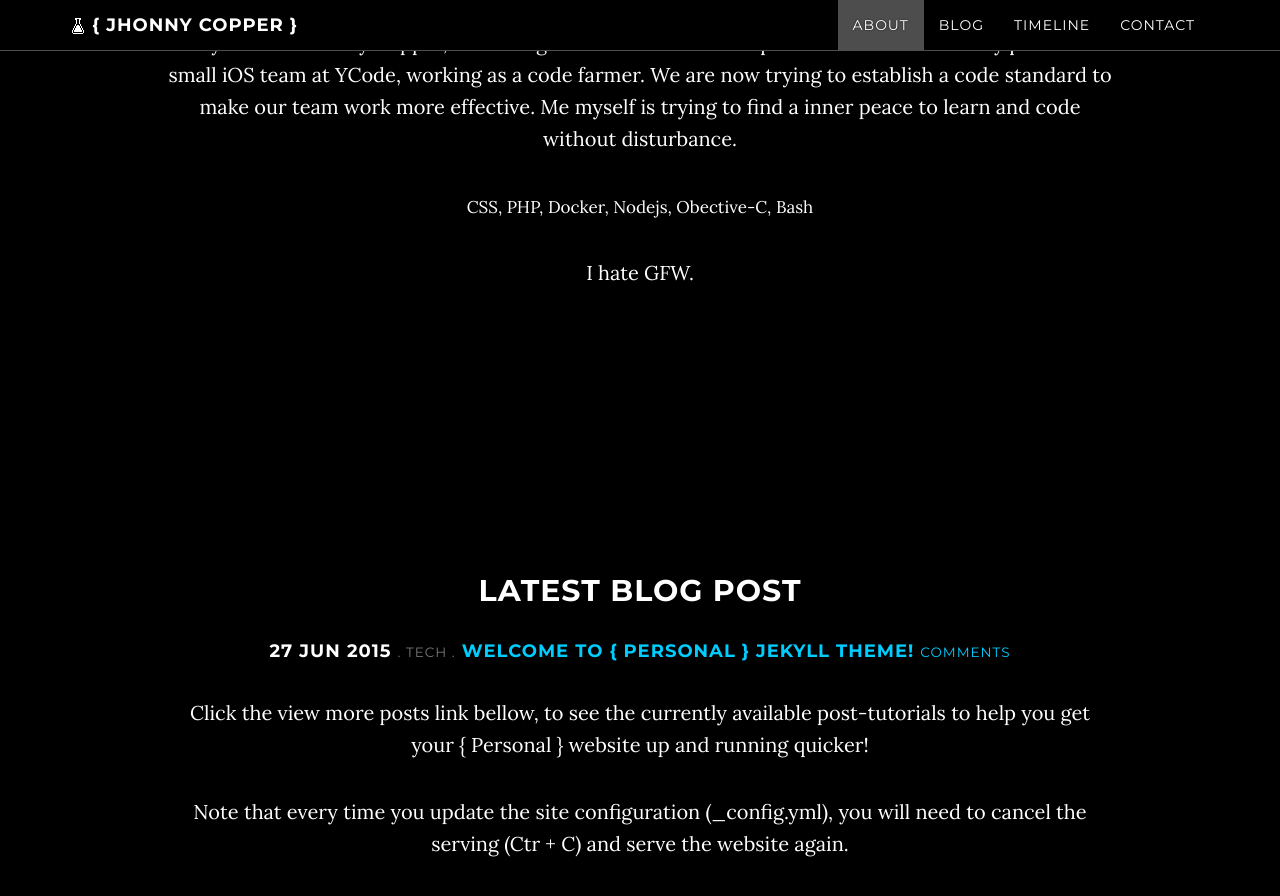
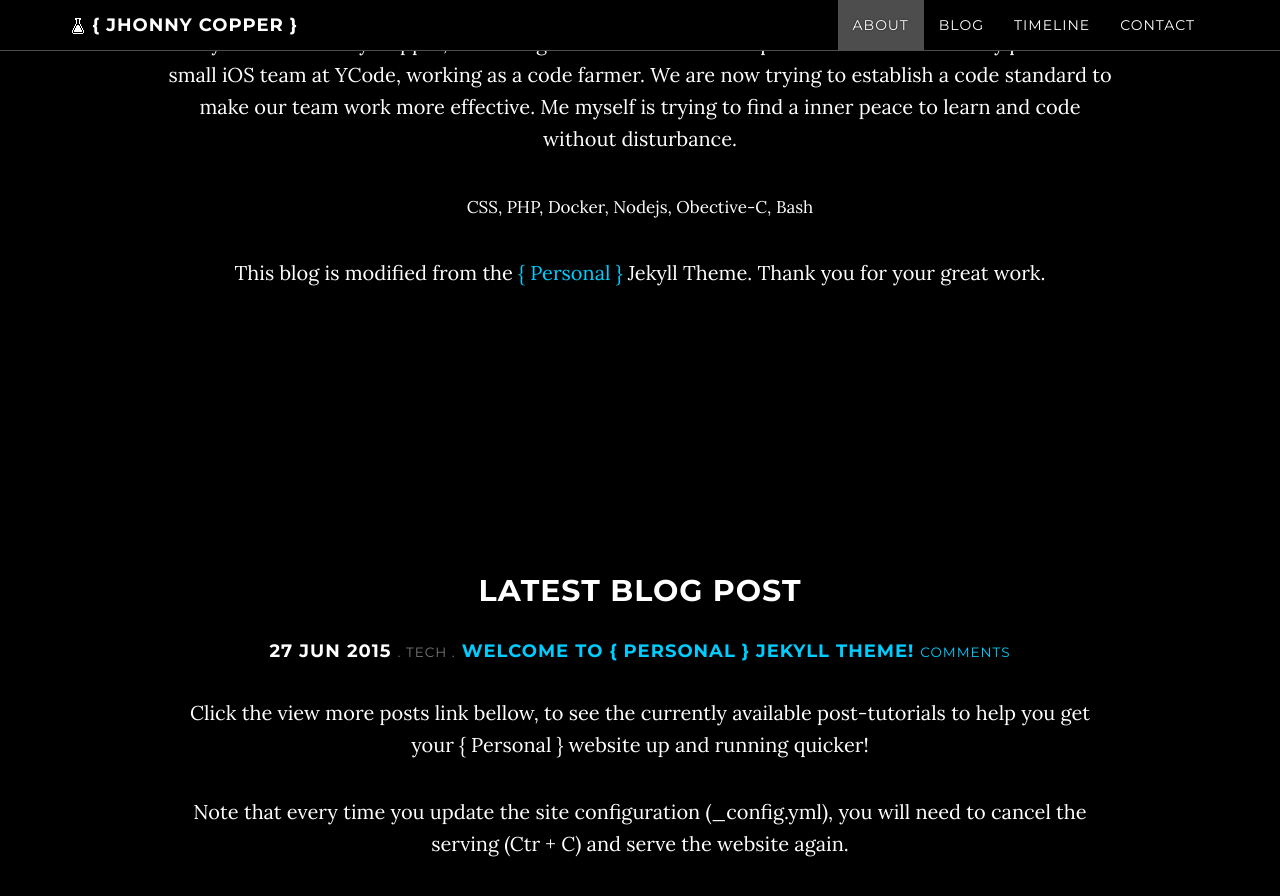
Before and after one commit to jhonny-me/jhonny-me.github.io, a Jekyll site: the page built from index.html, in a window 1280 px wide and 900 px high, scrolled down 1191 px. Shown: the top 896 px of the window. Built offline with Jekyll 4.4.1, drawn with Linux system fonts in a browser that asks for light colours; nearby versions of some CDN libraries; comment, search, counter and statistics services are not loaded.

Commit message:
headimage

```diff
--- a/about.html
+++ b/about.html
@@ -11,4 +11,4 @@ My name is Jhonny Copper, a self taught iOS and Web Developer in China. I'm curr
 CSS, PHP, Docker, Nodejs, Obective-C, Bash
 </small>
 
-I hate GFW.
+This blog is modified from the [{ Personal }](https://github.com/PanosSakkos/personal-jekyll-theme) Jekyll Theme. Thank you for your great work.
```
Also changed, not shown: img/avatar.jpg (added).
